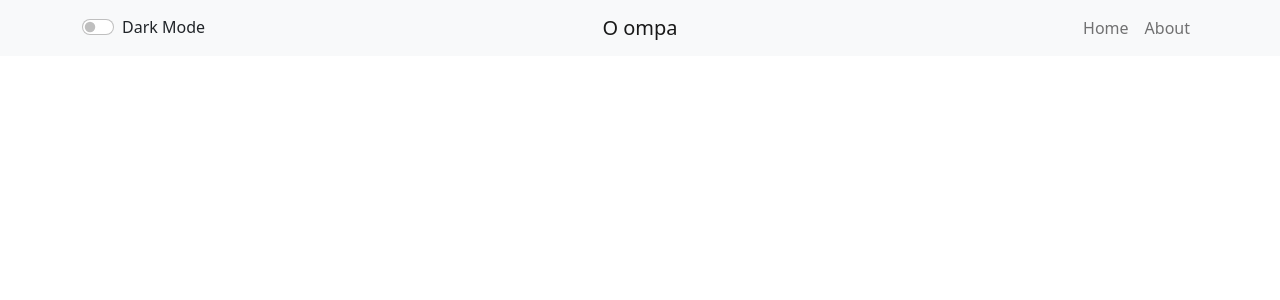
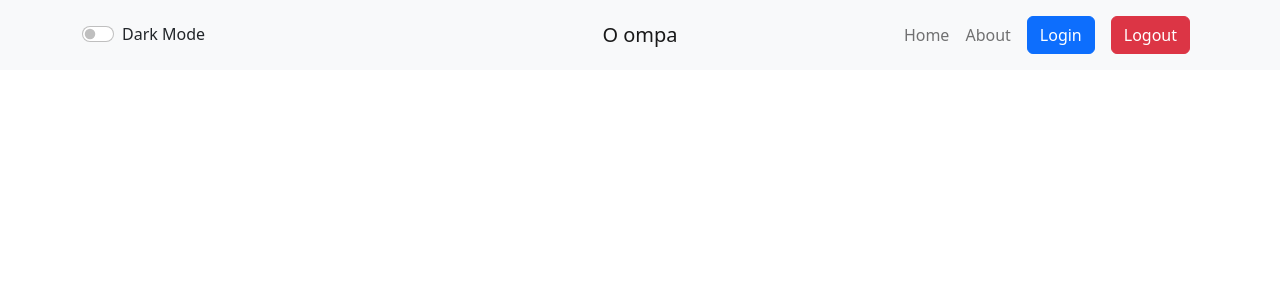
Before and after one commit to aftab87/oompa, a React (Create React App) app: page / in a window 1280 px wide. Shown: the top 300 px of the page. Built offline with nearby package versions, Linux system fonts and the light colour scheme.

Commit message:
fixed alignment, fully responsive and added buttons

```diff
--- a/src/Components/Header.jsx
+++ b/src/Components/Header.jsx
@@ -19,8 +19,18 @@ function Header() {
         <Navbar.Toggle aria-controls="basic-navbar-nav" className="m-0 col-3 text-end border-0" />
         <Navbar.Collapse id="basic-navbar-nav justify-content-end" className="m-0 col-3 justify-content-end">
           <Nav className="ms-auto text-center">
-            <Nav.Link href="/">Home</Nav.Link>
-            <Nav.Link href="/about">About</Nav.Link>
+            <Nav.Link className="d-flex align-items-center justify-content-center" href="/">
+              Home
+            </Nav.Link>
+            <Nav.Link className="d-flex align-items-center justify-content-center" href="/about">
+              About
+            </Nav.Link>
+            <Button variant="primary" className="m-2">
+              Login
+            </Button>
+            <Button variant="danger" className="m-2">
+              Logout
+            </Button>
           </Nav>
         </Navbar.Collapse>
       </Container>
```
